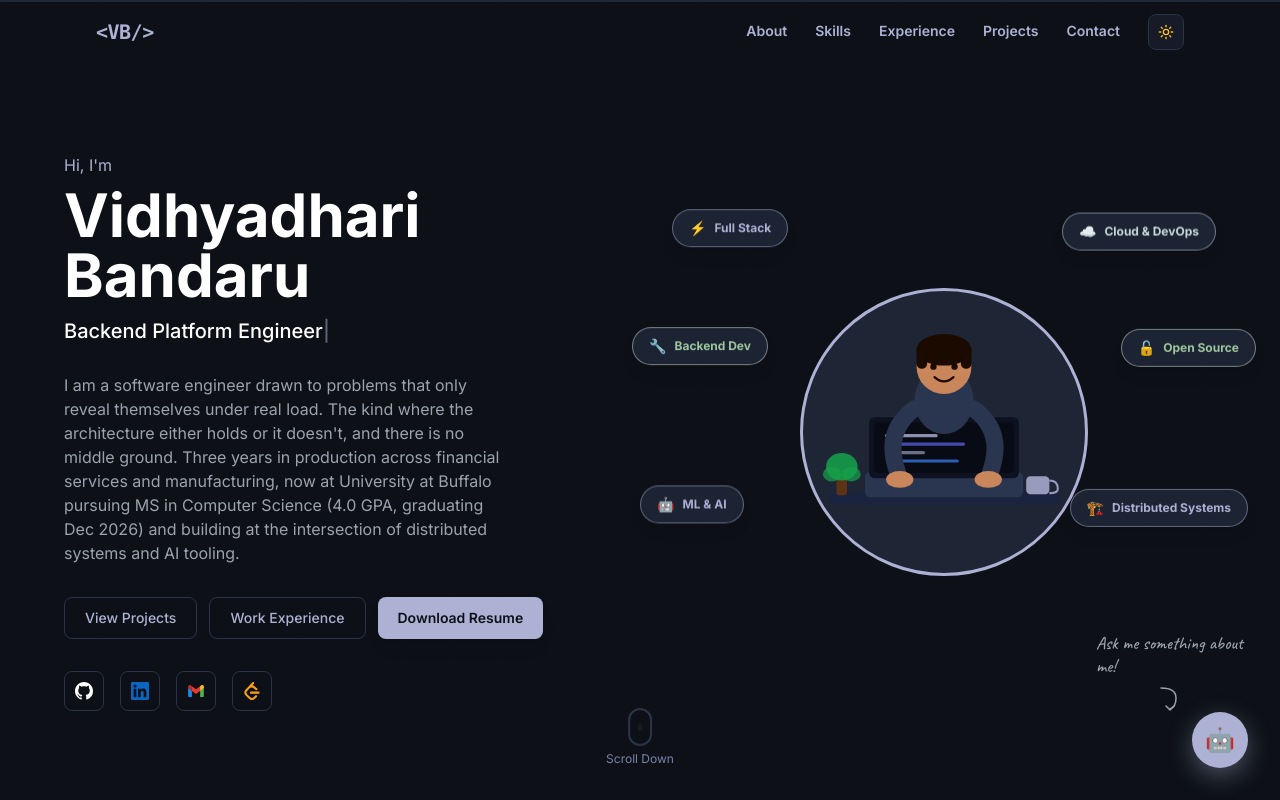
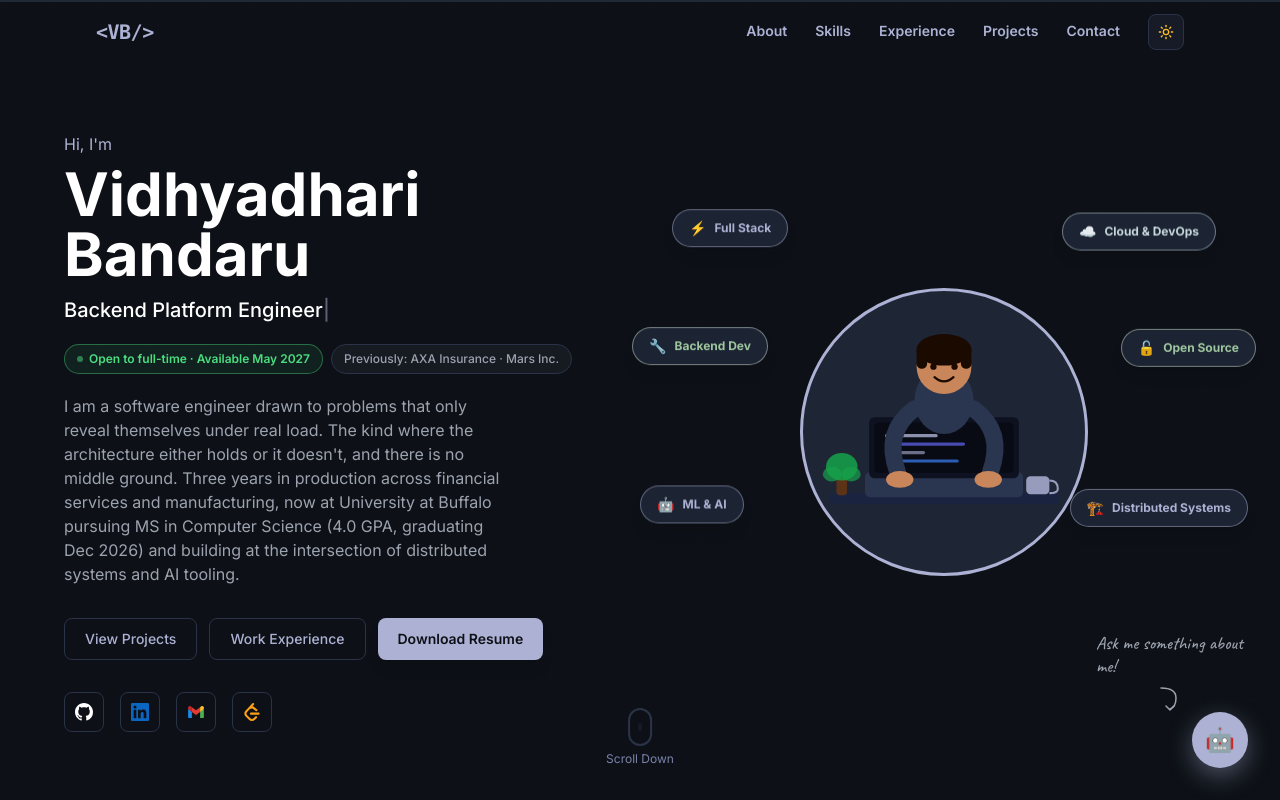
Before and after one commit to Vidhya060501/vidhyadhari-portfolio, a React (Create React App) app: page / in a window 1280 px wide. Shown: the top 800 px of the page. Built offline with nearby package versions, Linux system fonts and the light colour scheme.

Commit message:
Hero section details

```diff
--- a/src/App.js
+++ b/src/App.js
@@ -479,9 +479,21 @@ export default function Portfolio() {
           <div className="order-2 md:order-1 text-center md:text-left">
             <p className={`text-base mb-2 ${txtMuted}`}>Hi, I'm</p>
             <h1 className={`text-5xl sm:text-6xl font-bold mb-3 leading-tight ${txt}`}>Vidhyadhari Bandaru</h1>
-            <p className="text-xl font-medium mb-6 h-8" style={{color: accent}}>
+            <p className="text-xl font-medium mb-4 h-8" style={{color: accent}}>
               <span className={txt}>{typewriterText}</span><span className="animate-pulse" style={{color: accent}}>|</span>
             </p>
+            {/* Availability + company badges */}
+            <div className="flex flex-wrap justify-center md:justify-start gap-2 mb-5">
+              <span className="flex items-center gap-1.5 text-xs font-semibold px-3 py-1.5 rounded-full border"
+                style={{color: '#4ade80', borderColor: '#4ade8066', background: 'rgba(74,222,128,0.08)'}}>
+                <span className="w-1.5 h-1.5 rounded-full bg-green-400 animate-pulse inline-block"/>
+                Open to full-time · Available May 2027
+              </span>
+              <span className={`text-xs font-medium px-3 py-1.5 rounded-full border ${t('border-[#2a3347] text-gray-400','border-slate-300 text-slate-500')}`}
+                style={{background: isDark ? 'rgba(173,178,212,0.06)' : 'rgba(0,0,0,0.03)'}}>
+                Previously: AXA Insurance · Mars Inc.
+              </span>
+            </div>
             <p className={`text-sm sm:text-base leading-relaxed mb-8 max-w-md mx-auto md:mx-0 ${t('text-gray-400','text-slate-900')}`}>
               I am a software engineer drawn to problems that only reveal themselves under real load. The kind where the architecture either holds or it doesn't, and there is no middle ground. Three years in production across financial services and manufacturing, now at University at Buffalo pursuing MS in Computer Science (4.0 GPA, graduating Dec 2026) and building at the intersection of distributed systems and AI tooling.
             </p>
```
